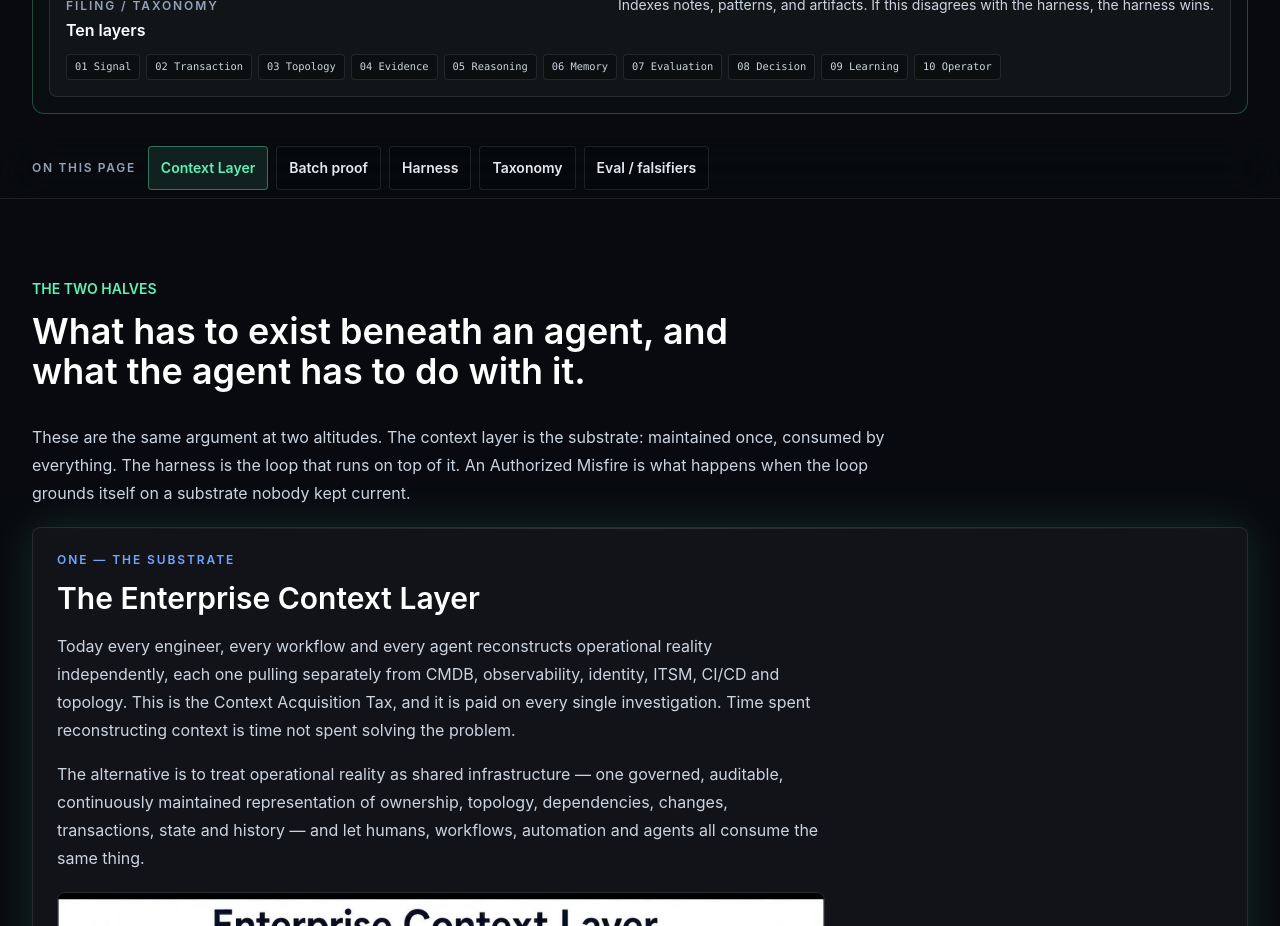
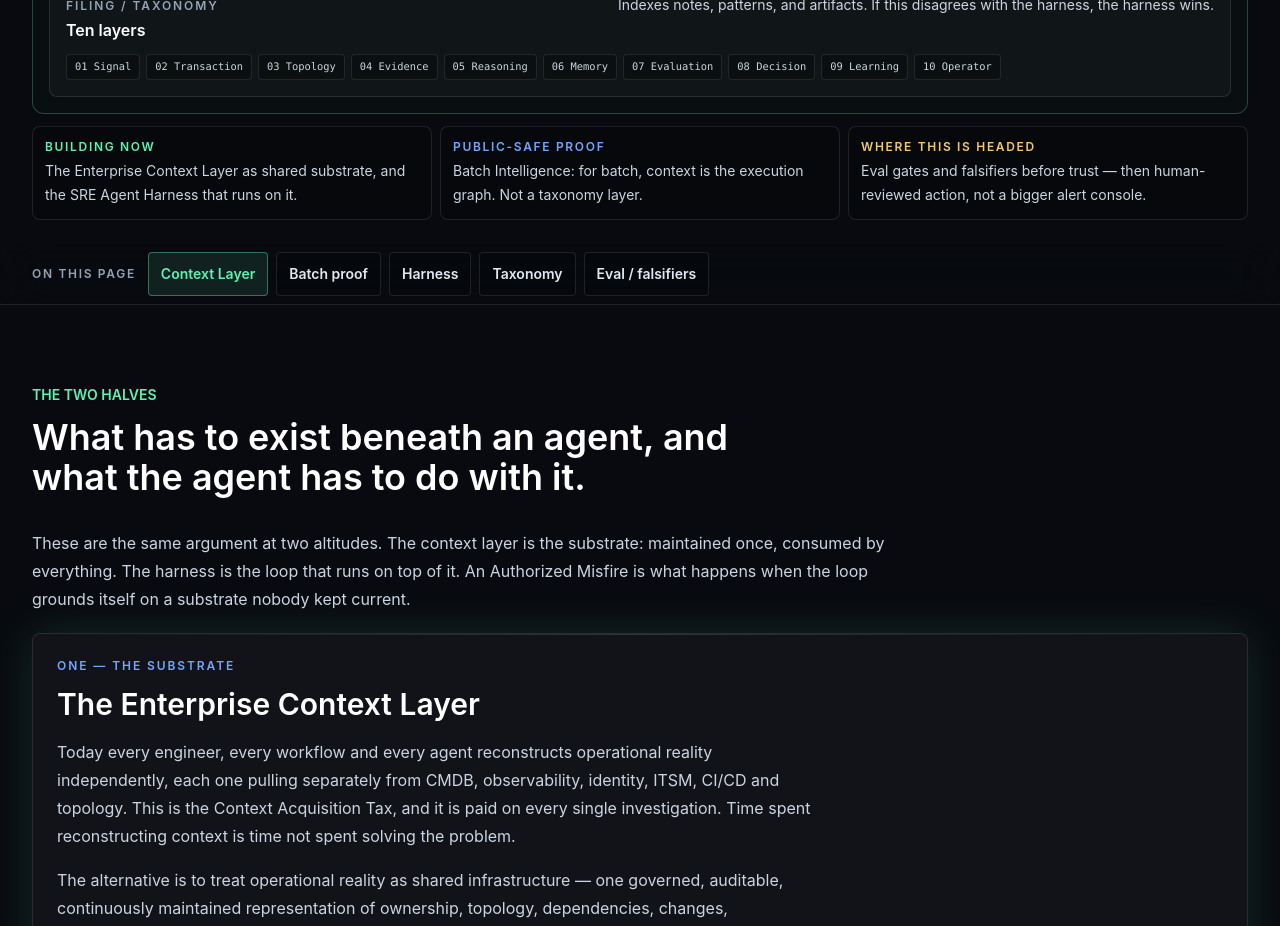
Before and after one commit to rseri17-code/seri-ai, a Next.js app: page /framework in a window 1280 px wide. Shown: the part 1460-2386 px from the top of the page. Built offline with nearby package versions, Linux system fonts and the light colour scheme; no server answers.

Commit message:
feat: name what /framework is building and where it is headed
Add a three-cell legend under the architecture map so an AI/o11y
peer can read substrate vs proof vs destination without scrolling.

Co-authored-by: rseri17-code <rseri17-code@users.noreply.github.com>

```diff
--- a/components/framework-architecture-map.tsx
+++ b/components/framework-architecture-map.tsx
@@ -87,6 +87,32 @@ export function FrameworkArchitectureMap() {
             </a>
           </div>
         </div>
+
+        <dl className="mt-3 grid gap-2 sm:grid-cols-3">
+          <div className="rounded-lg border border-white/10 bg-black/20 p-3">
+            <dt className="text-xs font-semibold uppercase tracking-[0.14em] text-mint">Building now</dt>
+            <dd className="mt-1 text-sm leading-6 text-slate-300">
+              <a href="#context-layer" className="underline-offset-4 hover:underline">The Enterprise Context Layer</a>
+              {" "}as shared substrate, and{" "}
+              <a href="#harness" className="underline-offset-4 hover:underline">the SRE Agent Harness</a>
+              {" "}that runs on it.
+            </dd>
+          </div>
+          <div className="rounded-lg border border-white/10 bg-black/20 p-3">
+            <dt className="text-xs font-semibold uppercase tracking-[0.14em] text-signal">Public-safe proof</dt>
+            <dd className="mt-1 text-sm leading-6 text-slate-300">
+              <a href="#batch-intelligence" className="underline-offset-4 hover:underline">Batch Intelligence</a>
+              : for batch, context is the execution graph. Not a taxonomy layer.
+            </dd>
+          </div>
+          <div className="rounded-lg border border-white/10 bg-black/20 p-3">
+            <dt className="text-xs font-semibold uppercase tracking-[0.14em] text-amber">Where this is headed</dt>
+            <dd className="mt-1 text-sm leading-6 text-slate-300">
+              <a href="#evaluation" className="underline-offset-4 hover:underline">Eval gates and falsifiers</a>
+              {" "}before trust — then human-reviewed action, not a bigger alert console.
+            </dd>
+          </div>
+        </dl>
       </figure>
     </div>
   );
--- a/scripts/validate-content-coherence.mjs
+++ b/scripts/validate-content-coherence.mjs
@@ -336,6 +336,8 @@ expect(frameworkMap.includes("Operational Intelligence is the umbrella"), "Archi
 expect(frameworkMap.includes("shared substrate"), "Architecture map must name the Context Layer as the shared substrate");
 expect(frameworkMap.includes("not a competing architecture"), "Architecture map must distinguish the ten-layer taxonomy from architecture");
 expect(frameworkMap.includes("not one of those ten layers") || frameworkMap.includes("Not one of the ten taxonomy layers"), "Architecture map must keep Batch Intelligence out of the ten-layer taxonomy");
+expect(frameworkMap.includes("Building now"), "Architecture map must state what is being built");
+expect(frameworkMap.includes("Where this is headed"), "Architecture map must state the destination, not only the parts");
 expect(frameworkNav.includes("aria-label=\"On this page\""), "Framework section nav must be labelled for in-page jumps");
 for (const id of ["context-layer", "batch-intelligence", "harness", "taxonomy", "evaluation"]) {
   expect(frameworkNav.includes(`href={\`#\${section.id}\`}`) || frameworkNav.includes(`"${id}"`), `Framework section nav missing ${id}`);
--- a/scripts/validate-rendered-routes.mjs
+++ b/scripts/validate-rendered-routes.mjs
@@ -63,6 +63,8 @@ const routeContracts = [
       "Humans remain accountable",
       "Falsification",
       "Architecture map",
+      "Building now",
+      "Where this is headed",
       "Ten-layer taxonomy at a glance",
       "On this page"
     ],
```
